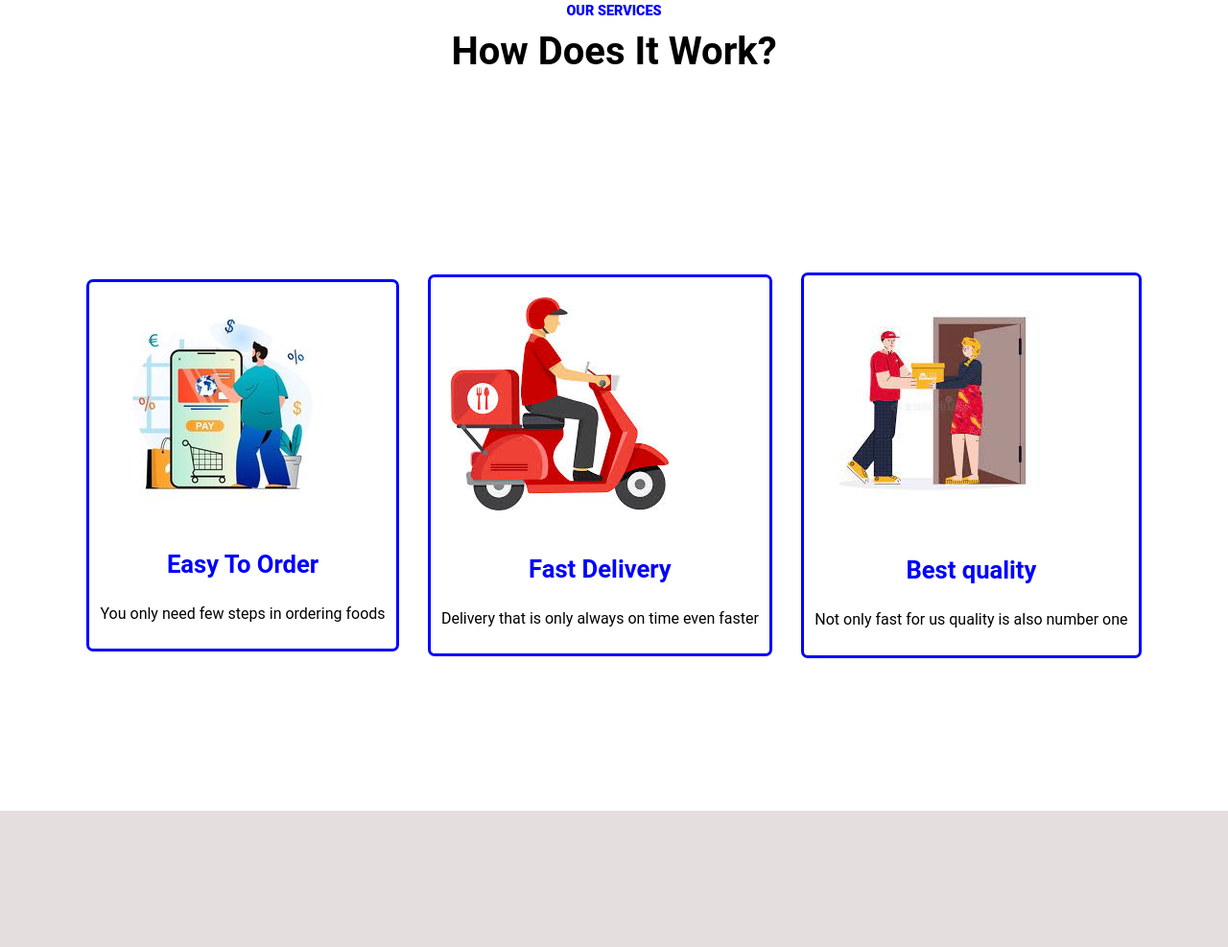
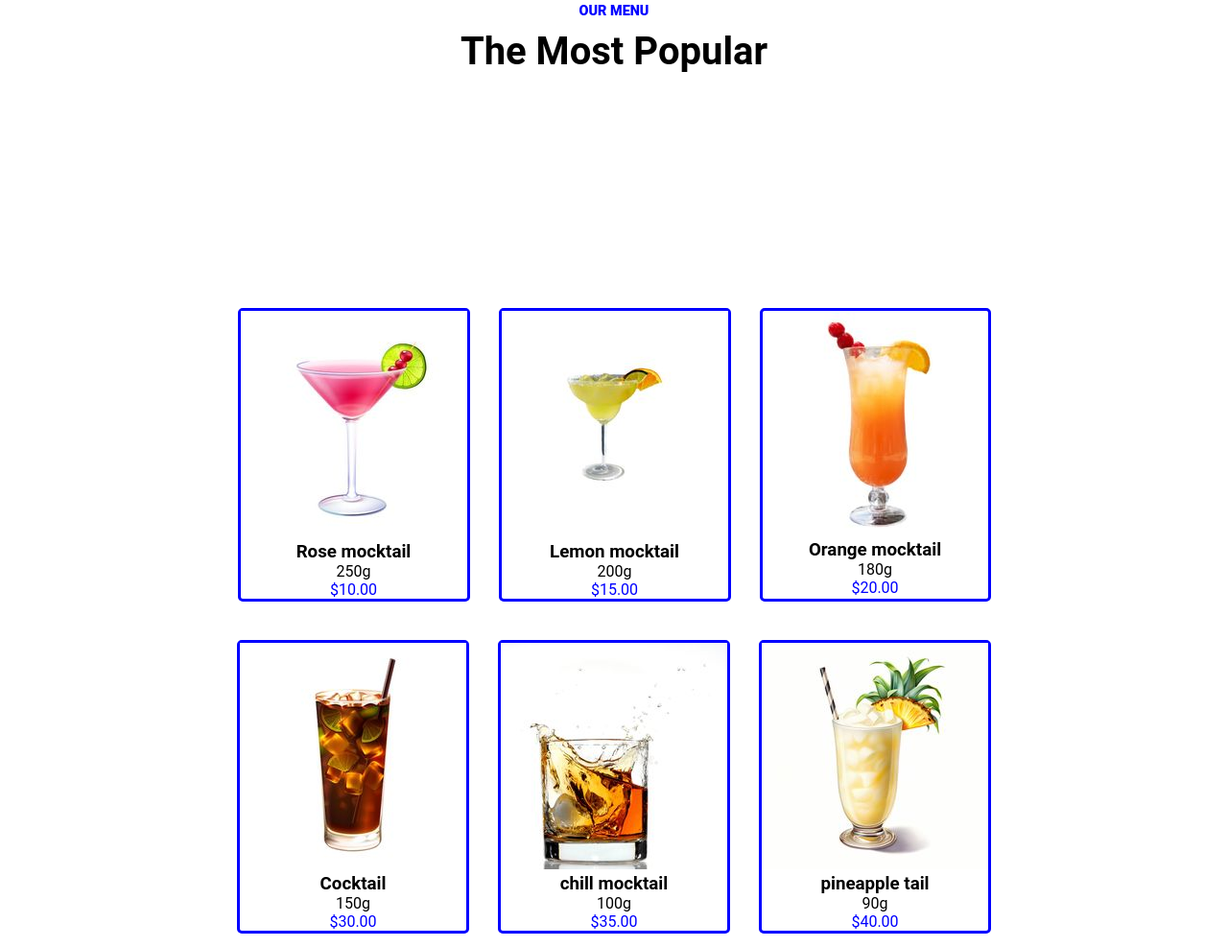
Before and after one commit to Medyunus/Delivery-Landing-Page, a plain HTML site: page index.html in a window 1280 px wide. Shown: the part 1810-2797 px from the top of the page at 96% size. Before the commit the page ends 2655 px from the top, so only its background shows below. Drawn offline with Linux system fonts and the light colour scheme.

Commit message:
updated the menu section together with some modedifications on the service section

```diff
--- a/index.html
+++ b/index.html
@@ -17,8 +17,9 @@
     <nav>
         <ul>
             <li><a href="#">Home</a></li>
-            <li><a href="#">Products</a></li>
-            <li><a href="#">News</a></li>
+            <li><a href="#">Services</a></li>
+            <li><a href="#">Menu</a></li>
+            <li><a href="#">Testimonial</a></li>
             <li><a href="#">Contacts</a></li>
         </ul>
     </nav>
@@ -89,6 +90,121 @@
 
 
 <hr>
+<section class="menu-section">
+    <div class="menu-title">
+        <h4 class="first-title">OUR MENU</h4>
+        <h2 class="second-title">The Most Popular</h2>
+       </div>
+
+<div class="menu-wrap">
+
+    <!-- first menu list -->
+<div class="first-menu">
+    <div class="menu-container">
+        <div class="menu-img">
+            <img class="rose-image" src="img/9d8775c77ebc5e68660ae3f283354ac0.jpg" alt="Rose mocktail">
+        </div>
+
+        <div class="menu-quote">
+            <div class="menu-header">
+                <h3>Rose mocktail</h3>
+                <p>250g</p>
+            </div>
+
+            <div class="menu-price">$10.00</div>
+        </div>
+    </div>
+
+
+    <div class="menu-container">
+        <div class="menu-lemon">
+            <img class="lemon-image" src="img/0b2d985d565a4c584b5e3fa3a7d4b485.jpg" alt="lemon mocktail">
+        </div>
+
+        <div class="menu-quote-lemon">
+            <div class="menu-header">
+                <h3>Lemon mocktail</h3>
+                <p>200g</p>
+            </div>
+
+            <div class="menu-price">$15.00</div>
+        </div>
+    </div>
+
+
+    <div class="menu-container">
+        <div class="menu-img">
+            <img class="orange-image" src="img/88ac0cd4bca7d9ed43575ebefc275f63.jpg" alt="orange mocktail">
+        </div>
+
+        <div class="menu-quote">
+            <div class="menu-header">
+                <h3>Orange mocktail</h3>
+                <p>180g</p>
+            </div>
+
+            <div class="menu-price">$20.00</div>
+        </div>
+    </div>
+</div>
+
+<!-- second menu list -->
+<div class="second-menu">
+    <div class="menu-container">
+        <div class="menu-img">
+            <img src="img/158d1908c1a1e26b4eff4f30a15a1ae5.jpg" alt="cocktail">
+
+        </div>
+            <div class="menu-quote">
+                <div class="menu-header">
+                    <h3>Cocktail</h3>
+                    <p>150g</p>
+                </div>
+
+                <div class="menu-price">$30.00</div>
+            </div>
+
+    </div>
+
+    <div class="menu-container">
+        <div class="menu-img">
+            <img src="img/854f9bf677ca96533c971660853b5438.jpg" alt="chill mocktail">
+        </div>
+
+        <div class="menu-quote">
+            <div class="menu-header">
+                <h3>chill mocktail</h3>
+                <p>100g</p>
+            </div>
+
+            <div class="menu-price">$35.00</div>
+        </div>
+    </div>
+
+    <div class="menu-container">
+        <div class="menu-img">
+            <img src="img/b64acae358721594b461ce43f8ed4ec9.jpg" alt="pineapple">
+        </div>
+
+        <div class="menu-quote">
+            <div class="menu-header">
+                <h3>pineapple tail</h3>
+                <p>90g</p>
+            </div>
+
+            <div class="menu-price">$40.00</div>
+        </div>
+    </div>
+
+</div>
+
+
+<a href="#"><button class="more-menu">See more</button></a>
+</div>
+
+<hr>
+
+
 <section class="next-section">
     <!-- <img src="img/11 Coconut Rum Drinks That Taste Like A Tropical Getaway.jpg" alt=""> -->
     <div class="next-title">
@@ -124,14 +240,11 @@
 </div>
 
 </section>
-  </main>
 
 
 
 
-
-
-
-
+</section>
+  </main>
 </body>
 </html>
--- a/style.css
+++ b/style.css
@@ -436,9 +436,11 @@ padding: 0.5rem;
         min-width: 300px; */
         border-radius: 2px;
     }
-    /* border-radius: 100px 20px 100px 20px; */
 
 
+
+
+    /* services section style */
     .next-section{
         background: var(--primary);
 
@@ -475,40 +477,10 @@ padding: 0.5rem;
         width: 90%;
         margin: 0 auto;
         height: 90vh;
+      }
 
 
 
-
-
-      }
-
-      .first-next{
-        /* border: 1px solid; */
-        display: flex;
-        flex-direction: column;
-        justify-content: center;
-        background: white;
-      }
-      .second-next{
-        /* border: 1px solid; */
-        display: flex;
-        flex-direction: column;
-        justify-content: center;
-        background: white;
-      }
-
-      .third-next{
-        /* border: 1px solid; */
-        display: flex;
-        flex-direction: column;
-        justify-content: center;
-        background: white;
-      }
-
-      .next-image{
-   /* border: 1px solid; */
-   padding: 1.3rem;
-      }
 
       .title-next{
         display: flex;
@@ -520,12 +492,97 @@ padding: 0.5rem;
         line-height: 4vw;
       }
 
-      .title-quote{
+
+
+/* menu section style */
+
+      .menu-section{
+        background: var(--primary);
+
+
+      }
+
+      .menu-title{
+        text-align: center;
+        padding-top: 6rem;
+
+
+      }
+
+      .menu-wrap{
+        display: flex;
+        flex-direction: column;
+        justify-content: center;
+        flex-wrap: wrap;
+        gap: 40px;
+        /* border: 1px solid; */
+        align-items: center;
+        width: 90%;
+        margin: 0 auto;
+        height: 140vh;
+        margin-top: 50px;
+      }
+
+      .menu-container{
+        border: 3px solid blue;
+        display: flex;
+        flex-direction: column;
+        justify-content: center;
+        flex-wrap: wrap;
+        border-radius: 5px;
+      }
+
+      .first-menu{
+        display: flex;
+        gap: 30px;
+      }
+
+
+      .second-menu{
+        display: flex;
+        gap: 30px;
+      }
+
+      .menu-quote{
+        /* border: 1px solid; */
+        text-align: center;
+      }
+
+      .menu-header{
+        /* border: 1px solid; */
+        text-align: center;
+      }
+
+      .menu-price{
+        /* border: 1px solid; */
+        text-align: center;
         color: blue;
-        font-size: 1.6rem;
-        font-weight: bold;
+
       }
 
 
 
+      .rose-image{
+        /* border: 1px solid; */
+      }
+
+      .lemon-image{
+        /* border: 1px solid; */
+      }
+
+      .orange-image{
+        /* border: 1px solid; */
+      }
+
+      .more-menu{
+        display: block;
+      }
+
+      .more-menu{
+        padding: 0.8rem;
+        color: #fff;
+        background: blue;
+        border: none;
+        border-radius: 5px;
+      }
 }
```
Also changed, not shown: img/0b2d985d565a4c584b5e3fa3a7d4b485.jpg (added), img/11 Coconut Rum Drinks That Taste Like A Tropical Getaway.jpg (deleted), img/158d1908c1a1e26b4eff4f30a15a1ae5.jpg (added), img/17aa66e4b2177ae3d08153e44d71dde4.jpg (deleted), img/27a59ab1289616b94338cd3f5d4880d3.jpg (deleted), img/5d887aa3904a72f4dd9882da47611a14.jpg (deleted), img/854f9bf677ca96533c971660853b5438.jpg (added), img/88ac0cd4bca7d9ed43575ebefc275f63.jpg (added), img/9d8775c77ebc5e68660ae3f283354ac0.jpg (added), img/b0d4a7d7ec53429047737ecece54f567.jpg (deleted), img/b64acae358721594b461ce43f8ed4ec9.jpg (added), img/b70fbc161d2ec46cac26f312dcd1c3eb.jpg (deleted), img/e74672a8cd768ee676ca7682342fce06.jpg (deleted).
